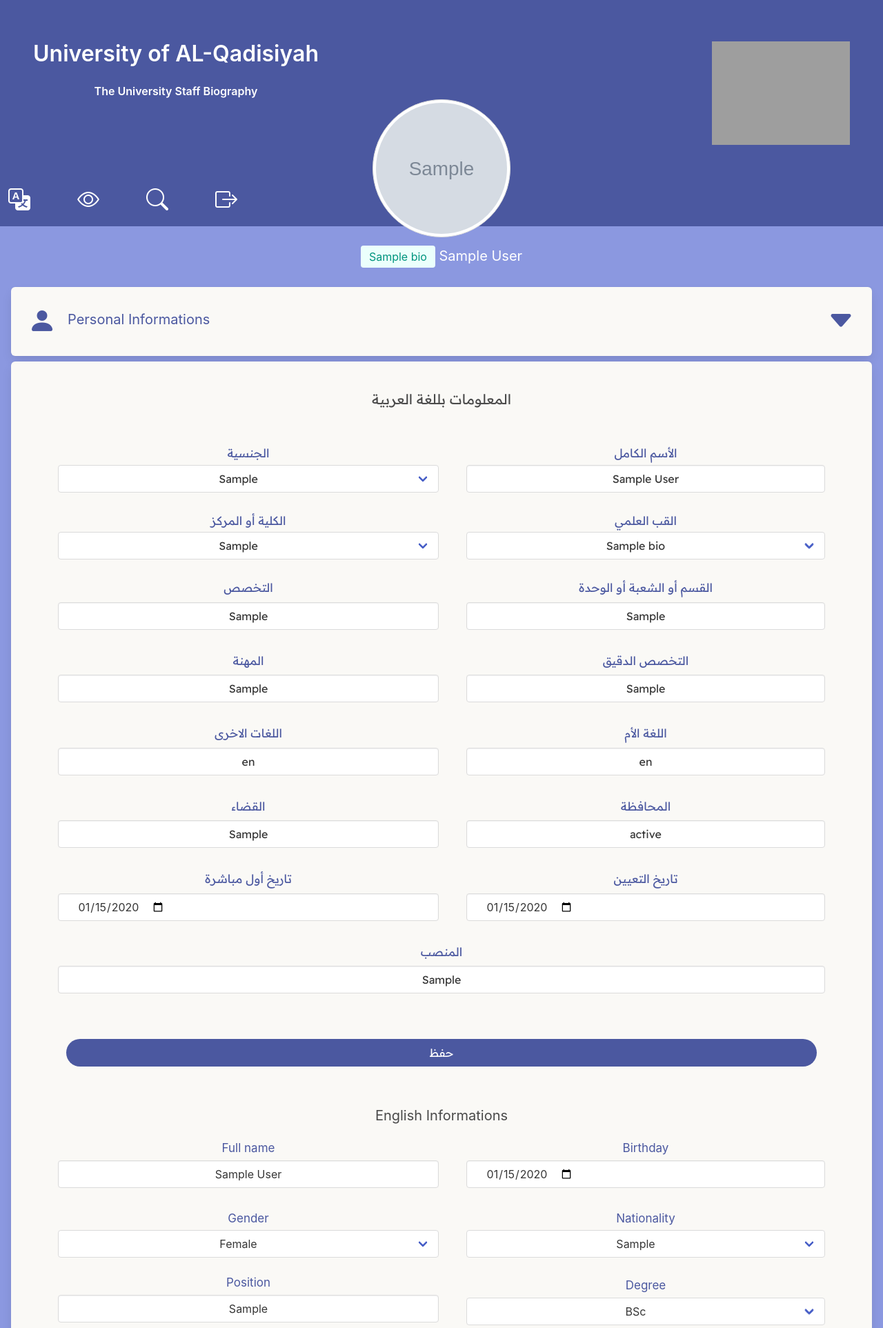
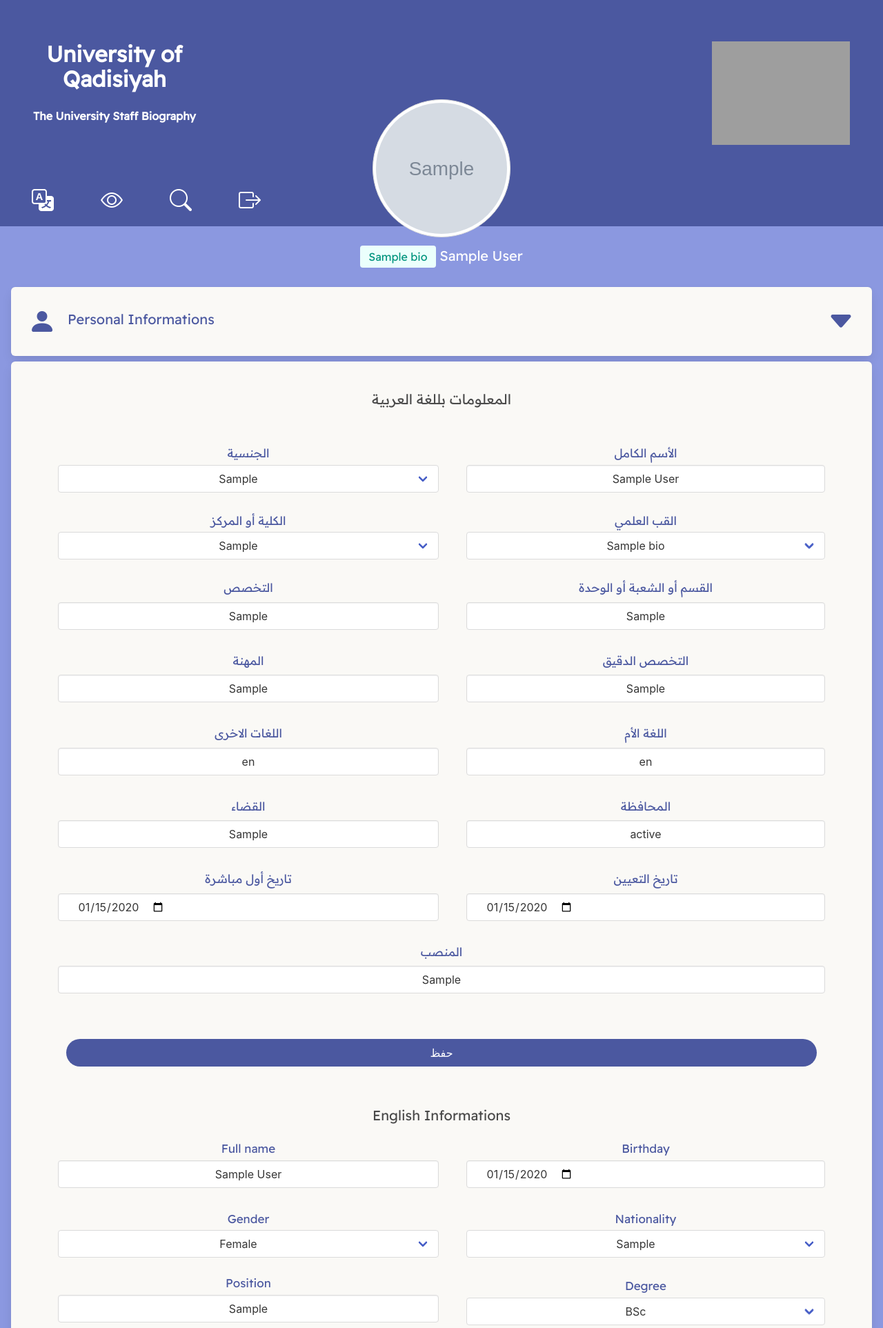
Before and after one commit to iamsajjad/qu.staff, a Django app: a page that uses biography/templates/includes/footer.html in a window 1280 px wide. Shown: the top 1925 px of the page at 69% size. Run offline with Django 4.2, Linux system fonts and the light colour scheme; a user stored in the database is signed in; tables that the repository leaves empty hold one stand-in row (values such as "Sample post"); grey boxes marked "Sample" are stand-in pictures; grey boxes are pictures that could not be loaded.

Commit message:
Change : fonts and text alignment

```diff
--- a/biography/static/css/index.css
+++ b/biography/static/css/index.css
@@ -7,6 +7,8 @@
   padding: 0;
   margin: 0;
   text-decoration: none;
+  text-align: center;
+  font-family: 'Readex Pro', serif;
 }
 .hr {
   border: none;
@@ -54,7 +56,7 @@ body {
   text-align: center;
   color: var(--main-color) !important;
 }
-.is-center {
+. {
   text-align: center;
 }
 .is-main-light {
--- a/biography/templates/includes/edit_links.html
+++ b/biography/templates/includes/edit_links.html
@@ -27,7 +27,7 @@
         <div class="is-flex my-3 is-flex-direction-column">
           <p class="is-main is-font-md my-2">Link</p>
           <div class="select is-flex is-flex-direction-column my-3">
-            <select id="dropdown" name="name" class="is-arabic is-center" required>
+            <select id="dropdown" name="name" class=" " required>
               {% for name in bio.links.all|websites %}
               <option value="{{ name }}">{{ name }}</option>
               {% endfor %}
@@ -52,7 +52,7 @@
 
   {% for link in bio.links.all|sortsites %}
   <div class="m-3 is-main-light-bg p-3" style="border-radius: 10px">
-    <p class="is-size-5 has-text-black">{{ link.name }}</p>
+    <p class="is-size-5 has-text-black has-text-left">{{ link.name }}</p>
     <div class="is-flex is-links-container is-justify-content-space-between is-align-items-center is-full-width" > <div class="is-flex is-flex-direction-row">
       <i class="bi bi-link has-text-light is-size-2"></i>
       <div class="is-main mt-3 pt-2 ml-2 is-underlined" style="overflow-x: auto" >
--- a/biography/templates/includes/edit_personal.html
+++ b/biography/templates/includes/edit_personal.html
@@ -10,7 +10,7 @@
         {% if LANGUAGE_CODE == 'en' %}
         <p class="my-3 is-white is-font-md">{% if bio.academic_title %}<span class="tag is-primary is-light is-medium"> {{ bio.academic_title }}</span>{% endif %} {{ bio.full_name }}</p>
         {% else %}
-        <p class="my-3 is-white is-font-md is-arabic">{{ bio.ar_full_name }} {% if bio.ar_academic_title %}<span class="tag is-primary is-light is-medium is-arabic">{{ bio.ar_academic_title }}</span>{% endif %}</p>
+        <p class="my-3 is-white is-font-md ">{{ bio.ar_full_name }} {% if bio.ar_academic_title %}<span class="tag is-primary is-light is-medium ">{{ bio.ar_academic_title }}</span>{% endif %}</p>
         {% endif %}
       {% endif %}
     </div>
@@ -36,7 +36,7 @@
     <div class="my-2">
       <section class="is-flex is-justify-content-center is-mobile">
         <div style="width: auto; position: relative">
-          <p class="my-3 is-font-md is-arabic">المعلومات بللغة العربية</p>
+          <p class="my-3 is-font-md ">المعلومات بللغة العربية</p>
         </div>
       </section>
     </div>
@@ -45,9 +45,9 @@
 
     <div class="container columns is-full-width is-flex-wrap-wrap">
       <div class="column is-half is-flex is-flex-direction-column mx-2">
-        <p class="is-main my-1 is-font-sm is-arabic">الجنسية</p>
+        <p class="is-main my-1 is-font-sm ">الجنسية</p>
         <div class="select is-flex is-flex-direction-column">
-          <select id="dropdown" name="ar_nationality" class="is-arabic" required>
+          <select id="dropdown" name="ar_nationality" class="" required>
             {% if bio.ar_nationality %}
             <option selected value="{{ bio.ar_nationality }}">{{ bio.ar_nationality }}</option>
             {% else %}
@@ -57,16 +57,16 @@
         </div>
       </div>
       <div class="column is-flex is-flex-direction-column mx-2">
-        <p class="is-main my-1 is-font-sm is-arabic">الأسم الكامل</p>
-        <input class="input is-center is-arabic" type="text" name="ar_full_name" value="{{ bio.ar_full_name }}" required />
+        <p class="is-main my-1 is-font-sm ">الأسم الكامل</p>
+        <input class="input  " type="text" name="ar_full_name" value="{{ bio.ar_full_name }}" required />
       </div>
     </div>
 
     <div class="container columns is-full-width is-flex-wrap-wrap">
       <div class="column is-half is-flex is-flex-direction-column mx-2">
-        <p class="is-main my-1 is-font-sm is-arabic">الكلية أو المركز</p>
+        <p class="is-main my-1 is-font-sm ">الكلية أو المركز</p>
         <div class="select is-flex is-flex-direction-column">
-          <select id="dropdown" name="ar_college" class="is-center is-arabic" required>
+          <select id="dropdown" name="ar_college" class=" " required>
             {% if bio.ar_college %}
             <option selected value="{{ bio.ar_college }}">{{ bio.ar_college }}</option>
             {% else %}
@@ -95,9 +95,9 @@
         </div>
       </div>
       <div class="column is-flex is-flex-direction-column mx-2">
-        <p class="is-main my-1 is-font-sm is-arabic">القب العلمي</p>
+        <p class="is-main my-1 is-font-sm ">القب العلمي</p>
         <div class="select is-flex is-flex-direction-column">
-          <select id="dropdown" name="ar_academic_title" class="is-arabic" required>
+          <select id="dropdown" name="ar_academic_title" class="" required>
             {% if bio.ar_academic_title %}
             <option selected value="{{ bio.ar_academic_title }}">{{ bio.ar_academic_title }}</option>
             {% else %}
@@ -114,63 +114,63 @@
 
     <div class="container columns is-full-width is-flex-wrap-wrap">
       <div class="column is-half is-flex is-flex-direction-column mx-2">
-        <p class="is-main my-1 is-font-sm is-arabic">التخصص</p>
-        <input class="is-center input my-1 is-arabic" type="text" name="ar_major" value="{{ bio.ar_major }}" />
+        <p class="is-main my-1 is-font-sm ">التخصص</p>
+        <input class=" input my-1 " type="text" name="ar_major" value="{{ bio.ar_major }}" />
       </div>
       <div class="column is-flex is-flex-direction-column mx-2">
-        <p class="is-main my-1 is-font-sm is-arabic">القسم أو الشعبة أو الوحدة</p>
-        <input class="is-center input my-1 is-arabic" type="text" name="ar_department" value="{{ bio.ar_department }}" />
+        <p class="is-main my-1 is-font-sm ">القسم أو الشعبة أو الوحدة</p>
+        <input class=" input my-1 " type="text" name="ar_department" value="{{ bio.ar_department }}" />
       </div>
     </div>
 
     <div class="container columns is-full-width is-flex-wrap-wrap">
       <div class="column is-half is-flex is-flex-direction-column mx-2">
-        <p class="is-main my-1 is-font-sm is-arabic">المهنة</p>
-        <input class="is-center input my-1 is-arabic" type="text" name="ar_occupation" value="{{ bio.ar_occupation }}" />
+        <p class="is-main my-1 is-font-sm ">المهنة</p>
+        <input class=" input my-1 " type="text" name="ar_occupation" value="{{ bio.ar_occupation }}" />
       </div>
       <div class="column is-flex is-flex-direction-column mx-2">
-        <p class="is-main my-1 is-font-sm is-arabic">التخصص الدقيق</p>
-        <input class="is-center input my-1 is-arabic" type="text" name="ar_specialty" value="{{ bio.ar_specialty }}" />
+        <p class="is-main my-1 is-font-sm ">التخصص الدقيق</p>
+        <input class=" input my-1 " type="text" name="ar_specialty" value="{{ bio.ar_specialty }}" />
       </div>
     </div>
 
     <div class="container columns is-full-width is-flex-wrap-wrap">
       <div class="column is-half is-flex is-flex-direction-column mx-2">
-        <p class="is-main my-1 is-font-sm is-arabic">اللغات الاخرى</p>
-        <input class="is-center input my-1 is-arabic" type="text" name="ar_other_langs" value="{{ bio.ar_other_langs }}" />
+        <p class="is-main my-1 is-font-sm ">اللغات الاخرى</p>
+        <input class=" input my-1 " type="text" name="ar_other_langs" value="{{ bio.ar_other_langs }}" />
       </div>
       <div class="column is-flex is-flex-direction-column mx-2">
-        <p class="is-main my-1 is-font-sm is-arabic">اللغة الأم</p>
-        <input class="is-center input my-1 is-arabic" type="text" name="ar_mother_lang" value="{{ bio.ar_mother_lang }}" />
+        <p class="is-main my-1 is-font-sm ">اللغة الأم</p>
+        <input class=" input my-1 " type="text" name="ar_mother_lang" value="{{ bio.ar_mother_lang }}" />
       </div>
     </div>
 
     <div class="container columns is-full-width is-flex-wrap-wrap">
       <div class="column is-half is-flex is-flex-direction-column mx-2">
-        <p class="is-main my-1 is-font-sm is-arabic">القضاء</p>
-        <input class="is-center input my-1 is-arabic" type="text" name="ar_district" value="{{ bio.ar_district }}" />
+        <p class="is-main my-1 is-font-sm ">القضاء</p>
+        <input class=" input my-1 " type="text" name="ar_district" value="{{ bio.ar_district }}" />
       </div>
       <div class="column is-flex is-flex-direction-column mx-2">
-        <p class="is-main my-1 is-font-sm is-arabic">المحافظة</p>
-        <input class="is-center input my-1 is-arabic" type="text" name="ar_state" value="{{ bio.ar_state }}" />
+        <p class="is-main my-1 is-font-sm ">المحافظة</p>
+        <input class=" input my-1 " type="text" name="ar_state" value="{{ bio.ar_state }}" />
       </div>
     </div>
 
     <div class="container columns is-full-width is-flex-wrap-wrap">
       <div class="column is-half is-flex is-flex-direction-column mx-2">
-        <p class="is-main my-1 is-font-sm is-arabic">تاريخ أول مباشرة</p>
-        <input class="is-center input my-1" type="date" name="ar_direct_date" pattern="\d{4}-\d{2}-\d{2}" value="{{ bio.ar_direct_date|date:'Y-m-d' }}" required />
+        <p class="is-main my-1 is-font-sm ">تاريخ أول مباشرة</p>
+        <input class=" input my-1" type="date" name="ar_direct_date" pattern="\d{4}-\d{2}-\d{2}" value="{{ bio.ar_direct_date|date:'Y-m-d' }}" required />
       </div>
       <div class="column is-flex is-flex-direction-column mx-2">
-        <p class="is-main my-1 is-font-sm is-arabic">تاريخ التعيين</p>
-        <input class="is-center input my-1" type="date" name="ar_hiring_date" pattern="\d{4}-\d{2}-\d{2}" value="{{ bio.ar_hiring_date|date:'Y-m-d' }}" required />
+        <p class="is-main my-1 is-font-sm ">تاريخ التعيين</p>
+        <input class=" input my-1" type="date" name="ar_hiring_date" pattern="\d{4}-\d{2}-\d{2}" value="{{ bio.ar_hiring_date|date:'Y-m-d' }}" required />
       </div>
     </div>
 
     <div class="container columns is-full-width is-flex-wrap-wrap">
       <div class="column is-full-width is-flex is-flex-direction-column mx-2">
-        <p class="is-main my-1 is-font-sm is-arabic">المنصب</p>
-        <input class="is-center input my-1 is-arabic" type="text" name="ar_position" value="{{ bio.ar_position }}"/>
+        <p class="is-main my-1 is-font-sm ">المنصب</p>
+        <input class=" input my-1 " type="text" name="ar_position" value="{{ bio.ar_position }}"/>
       </div>
     </div>
 
@@ -178,7 +178,7 @@
 
     <div class="container columns is-full-width is-flex-wrap-wrap">
       <div class="column is-full-width is-flex is-flex-direction-column mx-2">
-        <button type="submit" class="button is-rounded is-main-bg is-white m-3 is-arabic">حفظ</button>
+        <button type="submit" class="button is-rounded is-main-bg is-white m-3 ">حفظ</button>
       </div>
     </div>
 
@@ -193,11 +193,11 @@
     <div class="container columns is-full-width is-flex-wrap-wrap">
       <div class="column is-half is-flex is-flex-direction-column mx-2">
         <p class="is-main is-font-sm">Full name</p>
-        <input class="is-center input my-1" type="text" name="full_name" value="{{ bio.full_name }}" required />
+        <input class=" input my-1" type="text" name="full_name" value="{{ bio.full_name }}" required />
       </div>
       <div class="column is-flex is-flex-direction-column mx-2">
         <p class="is-main is-font-sm">Birthday</p>
-        <input class="is-center input my-1" type="date" name="birthday" pattern="\d{4}-\d{2}-\d{2}" value="{{ bio.birthday|date:'Y-m-d' }}" required />
+        <input class=" input my-1" type="date" name="birthday" pattern="\d{4}-\d{2}-\d{2}" value="{{ bio.birthday|date:'Y-m-d' }}" required />
       </div>
     </div>
 
@@ -205,7 +205,7 @@
       <div class="column is-half is-flex is-flex-direction-column mx-2">
         <p class="is-main my-1 is-font-sm">Gender</p>
         <div class="select is-flex is-flex-direction-column">
-          <select id="dropdown" name="gender" class="is-center" required>
+          <select id="dropdown" name="gender" class="" required>
             {% if bio.gender == 'Male' %}
             <option selected value="Male">Male</option>
             <option value="Female">Female</option>
@@ -219,7 +219,7 @@
       <div class="column is-flex is-flex-direction-column mx-2">
         <p class="is-main my-1 is-font-sm">Nationality</p>
         <div class="select is-flex is-flex-direction-column">
-          <select id="dropdown" name="nationality" class="is-center" required>
+          <select id="dropdown" name="nationality" class="" required>
               {% if bio.nationality %}
               <option selected value="{{ bio.nationality }}">{{ bio.nationality }}</option>
               {% else %}
@@ -233,12 +233,12 @@
     <div class="container columns is-full-width is-flex-wrap-wrap">
       <div class="column is-half is-flex is-flex-direction-column mx-2">
         <p class="is-main is-font-sm">Position</p>
-        <input class="is-center input my-1" type="text" name="position" value="{{ bio.position }}"/>
+        <input class=" input my-1" type="text" name="position" value="{{ bio.position }}"/>
       </div>
       <div class="column is-flex is-flex-direction-column mx-2">
         <p class="is-main my-1 is-font-sm">Degree</p>
         <div class="select is-flex is-flex-direction-column">
-          <select id="dropdown" name="degree" class="is-center" required>
+          <select id="dropdown" name="degree" class="" required>
             {% if bio.degree == 'PhD' %}
             <option selected value="PhD">PhD</option>
             <option value="MSc">MSc</option>
@@ -269,7 +269,7 @@
       <div class="column is-half is-flex is-flex-direction-column mx-2">
         <p class="is-main is-font-sm">Academic Title</p>
         <div class="select is-flex is-flex-direction-column">
-          <select id="dropdown" name="academic_title" class="is-center" required>
+          <select id="dropdown" name="academic_title" class="" required>
             {% if bio.academic_title %}
             <option selected value="{{ bio.academic_title }}">{{ bio.academic_title }}</option>
             {% else %}
@@ -285,7 +285,7 @@
       <div class="column is-flex is-flex-direction-column mx-2">
         <p class="is-main is-font-sm">College / Center</p>
         <div class="select is-flex is-flex-direction-column">
-          <select id="dropdown" name="college" class="is-center is-arabic" required>
+          <select id="dropdown" name="college" class=" " required>
             {% if bio.college %}
             <option selected value="{{ bio.college }}">{{ bio.college }}</option>
             {% else %}
@@ -318,44 +318,44 @@
     <div class="container columns is-full-width is-flex-wrap-wrap">
       <div class="column is-half is-flex is-flex-direction-column mx-2">
         <p class="is-main is-font-sm">Department</p>
-        <input class="is-center input my-1" type="text" name="department" value="{{ bio.department }}" />
+        <input class=" input my-1" type="text" name="department" value="{{ bio.department }}" />
       </div>
       <div class="column is-flex is-flex-direction-column mx-2">
         <p class="is-main is-font-sm">Major</p>
-        <input class="is-center input my-1" type="text" name="major" value="{{ bio.major }}" />
+        <input class=" input my-1" type="text" name="major" value="{{ bio.major }}" />
       </div>
     </div>
 
     <div class="container columns is-full-width is-flex-wrap-wrap">
       <div class="column is-half is-flex is-flex-direction-column mx-2">
         <p class="is-main is-font-sm">Specialty</p>
-        <input class="is-center input my-1" type="text" name="specialty" value="{{ bio.specialty }}" />
+        <input class=" input my-1" type="text" name="specialty" value="{{ bio.specialty }}" />
       </div>
       <div class="column is-flex is-flex-direction-column mx-2">
         <p class="is-main is-font-sm">Occupation</p>
-        <input class="is-center input my-1" type="text" name="occupation" value="{{ bio.occupation }}" />
+        <input class=" input my-1" type="text" name="occupation" value="{{ bio.occupation }}" />
       </div>
     </div>
 
     <div class="container columns is-full-width is-flex-wrap-wrap">
       <div class="column is-half is-flex is-flex-direction-column mx-2">
         <p class="is-main is-font-sm">Mother Language</p>
-        <input class="is-center input my-1" type="text" name="mother_lang" value="{{ bio.mother_lang }}" />
+        <input class=" input my-1" type="text" name="mother_lang" value="{{ bio.mother_lang }}" />
       </div>
       <div class="column is-flex is-flex-direction-column mx-2">
         <p class="is-main is-font-sm">Other Languages</p>
-        <input class="is-center input my-1" type="text" name="other_langs" value="{{ bio.other_langs }}" />
+        <input class=" input my-1" type="text" name="other_langs" value="{{ bio.other_langs }}" />
       </div>
     </div>
 
     <div class="container columns is-full-width is-flex-wrap-wrap">
       <div class="column is-half is-flex is-flex-direction-column mx-2">
         <p class="is-main is-font-sm">Personal Email</p>
-        <input class="is-center input my-1" type="email" name="personal_email" value="{{ bio.personal_email }}"/>
+        <input class=" input my-1" type="email" name="personal_email" value="{{ bio.personal_email }}"/>
       </div>
       <div class="column is-flex is-flex-direction-column mx-2">
         <p class="is-main is-font-sm">Work Email</p>
-        <input class="is-center input my-1" type="email" name="work_email" value="{{ bio.work_email }}" />
+        <input class=" input my-1" type="email" name="work_email" value="{{ bio.work_email }}" />
       </div>
     </div>
 
@@ -363,7 +363,7 @@
       <div class="column is-full-width is-flex is-flex-direction-column is-align-items-center">
         <div class="file has-name">
           <label class="file-label">
-            <input class="is-center file-input" id="image" type="file" onchange="fileSize(1);" name="image" />
+            <input class=" file-input" id="image" type="file" onchange="fileSize(1);" name="image" />
             <span class="file-cta">
               <span class="file-icon">
                 <i class="fas fa-upload"></i>
--- a/biography/templates/includes/edit_publications.html
+++ b/biography/templates/includes/edit_publications.html
@@ -22,7 +22,7 @@
 
     <div class="modal-content modal-card is-full-width">
       <div class="box is-section">
-        <p class="is-font-md my-4 is-main is-centered">
+        <p class="is-font-md my-4 is-main ed">
           {% trans 'New Publication' %}
         </p>
         <div class="is-flex is-flex-direction-column">
@@ -143,10 +143,10 @@
   {% for pub in bio.publications.all %}
   <div class="my-2 is-justify-content-space-between is-flex-wrap-wrap p-2 has-background-grey-lighter is-flex is-flex-direction-row" style="border-radius: 8px">
     <div class="is-flex is-flex-direction-column">
-      <div class="is-font-md is-main is-arabic">
+      <div class="is-font-md is-main has-text-left">
         {{ pub.title }}
       </div>
-      <div class="my-2">
+      <div class="my-2 has-text-left">
         {{ pub.journal }}, {{ pub.volume }}, ({{ pub.issue }}), {{ pub.pages }}
       </div>
     </div>
@@ -165,7 +165,7 @@
 
       <div class="modal-content modal-card is-full-width">
         <div class="box is-section">
-          <p class="is-font-md my-4 is-main is-centered">
+          <p class="is-font-md my-4 is-main ed">
             {{ pub.title }}
           </p>
           <div class="is-flex is-flex-direction-column">
--- a/biography/templates/includes/footer.html
+++ b/biography/templates/includes/footer.html
@@ -2,7 +2,7 @@
 {% load static %}
 <section class="is-main-bg p-4 footer">
   <div class="columns">
-    <div class="column is-white is-four-fifths">
+    <div class="column is-white is-four-fifths has-text-left">
       Technical Support <i class="bi bi-envelope-at-fill is-white"></i> : <a class="is-white" href="mailto:cc@qu.edu.iq">cc@qu.edu.iq</a>
     </div>
     {% if not request.user.is_anonymous %}
@@ -41,16 +41,16 @@
   </div>
   {% else %}
   <div class="copyright is-white has-text-centered">
-    <a href="https://cc.qu.edu.iq" target="_blank"><strong class="is-white is-arabic">جامعة القادسية | مركز الحاسبة الألكترونية</strong></a><br>
+    <a href="https://cc.qu.edu.iq" target="_blank"><strong class="is-white ">جامعة القادسية | مركز الحاسبة الألكترونية</strong></a><br>
     Copyright &copy<script>document.write(new Date().getFullYear())</script>
     <strong>
       <span>
         <a href="mailto:sajjad.aldalwachee@gmail.com">
-          <span class="px-1 is-white is-arabic">سجاد الدلوجي</span>
+          <span class="px-1 is-white ">سجاد الدلوجي</span>
           <i class="bi bi-envelope-at-fill is-white"></i>
         </a>
       </span>
-    </strong><span class="is-white is-arabic">. جميع الحقوق محفوظة</span>
+    </strong><span class="is-white ">. جميع الحقوق محفوظة</span>
   </div>
   {% endif %}
 
--- a/biography/templates/includes/header.html
+++ b/biography/templates/includes/header.html
@@ -6,11 +6,11 @@
     <div class="is-flex hero-body is-justify-content-space-between">
       <div>
         {% if LANGUAGE_CODE == 'en' %}
-        <p class="title is-white mb-20">University of AL-Qadisiyah</p>
-        <p class="has-text-weight-semibold is-white is-center mb-20">The University Staff Biography</p>
+        <p class="title is-white mb-20">University of<br>Qadisiyah</p>
+        <p class="has-text-weight-semibold is-white  mb-20">The University Staff Biography</p>
         {% else %}
-        <p class="title is-white is-arabic mb-20">جامعــــــــــة القادسيــــــــة</p>
-        <p class="has-text-weight-semibold is-arabic is-white mb-20">السيرة الذاتية لتدريسي الجامعة</p>
+        <p class="title is-white  mb-20">جامعــــــــــة<br>القـــــــادسيـــــــــة</p>
+        <p class="has-text-weight-semibold  is-white mb-20">السيرة الذاتية لتدريسي الجامعة</p>
         {% endif %}
       </div>
       <div>
--- a/biography/templates/includes/links.html
+++ b/biography/templates/includes/links.html
@@ -21,10 +21,10 @@
   <div class="is-flex is-justify-content-end mb-4">
     {% if request.user == bio.owner or request.user.is_superuser %}
     {% if bio.links.all|isdone %}
-    <a href="{% url 'printpage' slug=bio.slug %}" class="button is-warning is-font-sm is-arabic p-3 m-1"><i class="bi bi-printer mx-2"></i>طباعة تأييد</a>
+    <a href="{% url 'printpage' slug=bio.slug %}" class="button is-warning is-font-sm  p-3 m-1"><i class="bi bi-printer mx-2"></i>طباعة تأييد</a>
     {% endif %}
     {% endif %}
-    <p class="is-main is-font-md p-3 is-arabic">الروابط</p>
+    <p class="is-main is-font-md p-3 ">الروابط</p>
     <i data-target="modal-link-new"
       class="bi bi-link-45deg is-main-icon link-trigger-edit is-clickable"></i>
   </div>
@@ -33,7 +33,7 @@
     {% for link in bio.links.all|sortsites %}
     <a target="_blank" href="{{ link.url }}">
       <div class="m-3 is-main-light-bg p-3 is-clipped" style="border-radius: 8px">
-        <p class="is-size-5 has-text-black">{{ link.name }}</p>
+        <p class="is-size-5 has-text-black has-text-left">{{ link.name }}</p>
         <div class="is-flex is-links-container is-align-items-center is-full-width">
           <i class="bi bi-link has-text-light is-size-2"></i>
           <div class="is-right-border"></div>
```
Also changed, not shown: biography/templates/bio.html (+6 -6 lines), biography/templates/error/notfound.html (+7 -7 lines), biography/templates/home.html (+13 -13 lines), biography/templates/includes/personal.html (+62 -62 lines), biography/templates/includes/publications.html (+4 -4 lines), biography/templates/print.html (+7 -7 lines), biography/templates/search.html (+15 -15 lines), biography/templates/user/register.html (+7 -7 lines), biography/templates/user/signin.html (+4 -4 lines).
